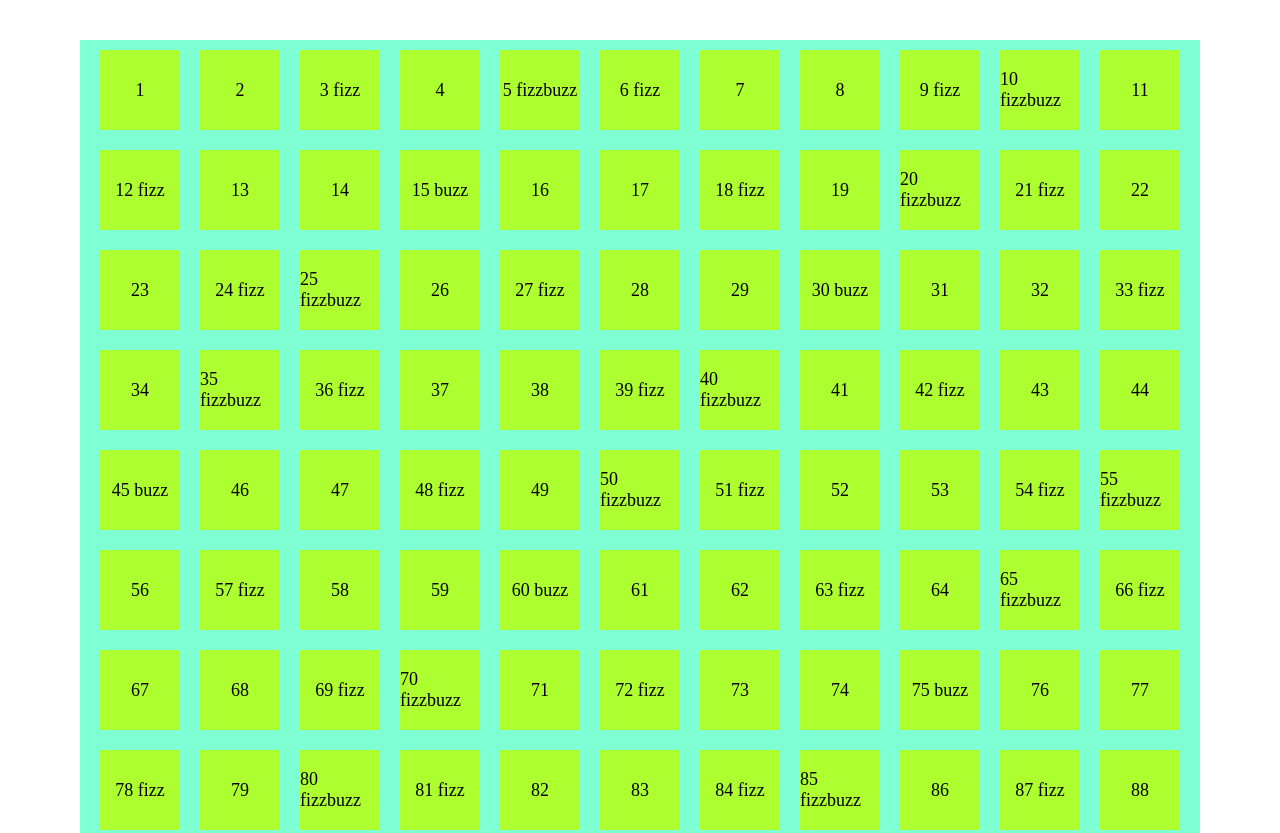
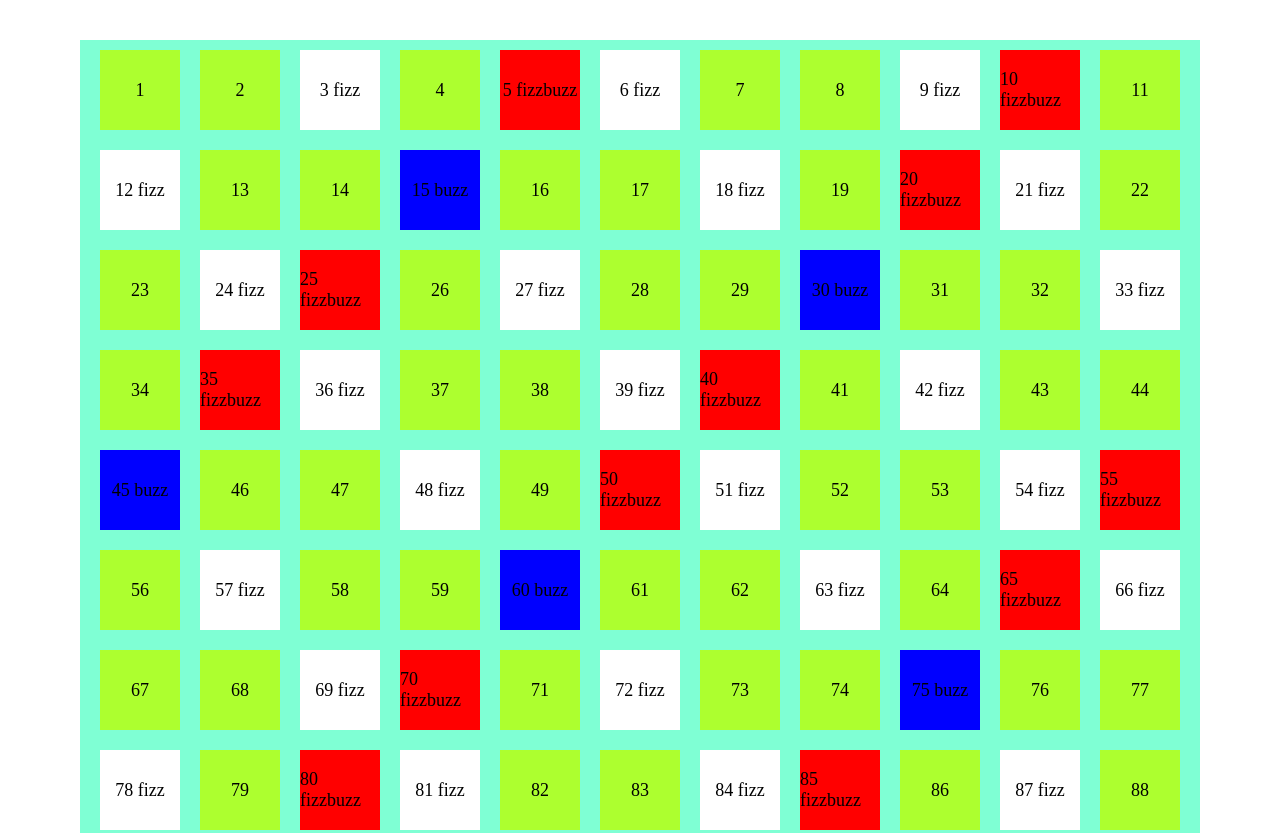
Before and after one commit to DanieleBegnis/js-fizzbuzz, a plain HTML site: page index.html in a window 1280 px wide. Shown: the top 833 px of the page. Drawn offline with Linux system fonts and the light colour scheme.

Commit message:
feat: add milestone 3

```diff
--- a/css/style.css
+++ b/css/style.css
@@ -24,3 +24,13 @@
     align-items: center;
     margin: 10px;
 }
+
+.fizz {
+    background-color: white;
+}
+.buzz {
+    background-color:blue ;
+}
+.fizzbuzz {
+    background-color: red;
+}
--- a/js/script.js
+++ b/js/script.js
@@ -3,7 +3,7 @@ const numbContainer = document.querySelector('#numbers-square');
 for(let i = 1; i <= 100; i++) {
     let numberDivision;
 
-    //quelli idvisibili per tre e cinque scrivo fizzbuzz
+    //quelli divisibili per tre e cinque scrivo fizzbuzz
     if(i % 3 && i % 5 === 0) {
         numberDivision = ' fizzbuzz';
 
@@ -22,6 +22,6 @@ for(let i = 1; i <= 100; i++) {
     console.log(i + numberDivision);
 
     //poi li scrivo nel HTML
-    const newSquare = `<div class="square">${i} ${numberDivision}</div>`;
+    const newSquare = `<div class="square ${numberDivision}">${i} ${numberDivision}</div>`;
     numbContainer.innerHTML += newSquare;
 }
```
